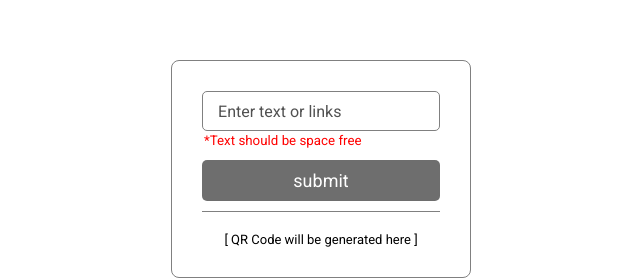
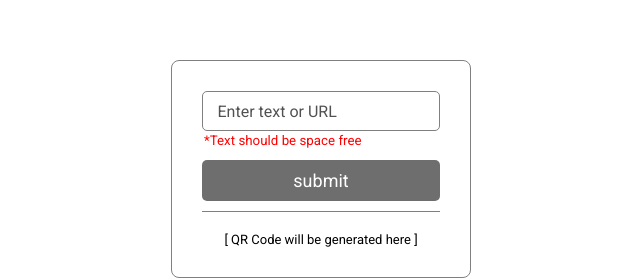
Before and after one commit to RanitJana/QRCodeGen.github.io, a plain HTML site: page index.html in a window 1280 px wide. Shown: the part 231-511 px from the top of the page, 319-959 px from the left. Drawn offline with Linux system fonts and the light colour scheme.

Commit message:
change links to URL

```diff
--- a/index.html
+++ b/index.html
@@ -12,7 +12,7 @@
     <div class="parent">
         <div class="box">
             <input type="text" name="inp" id="inp" required>
-            <span id="boxInfo">Enter text or links</span>
+            <span id="boxInfo">Enter text or URL</span>
         </div>
         <p id="advice">*Text should be space free</p>
         <button class="submit">submit</button>
```
